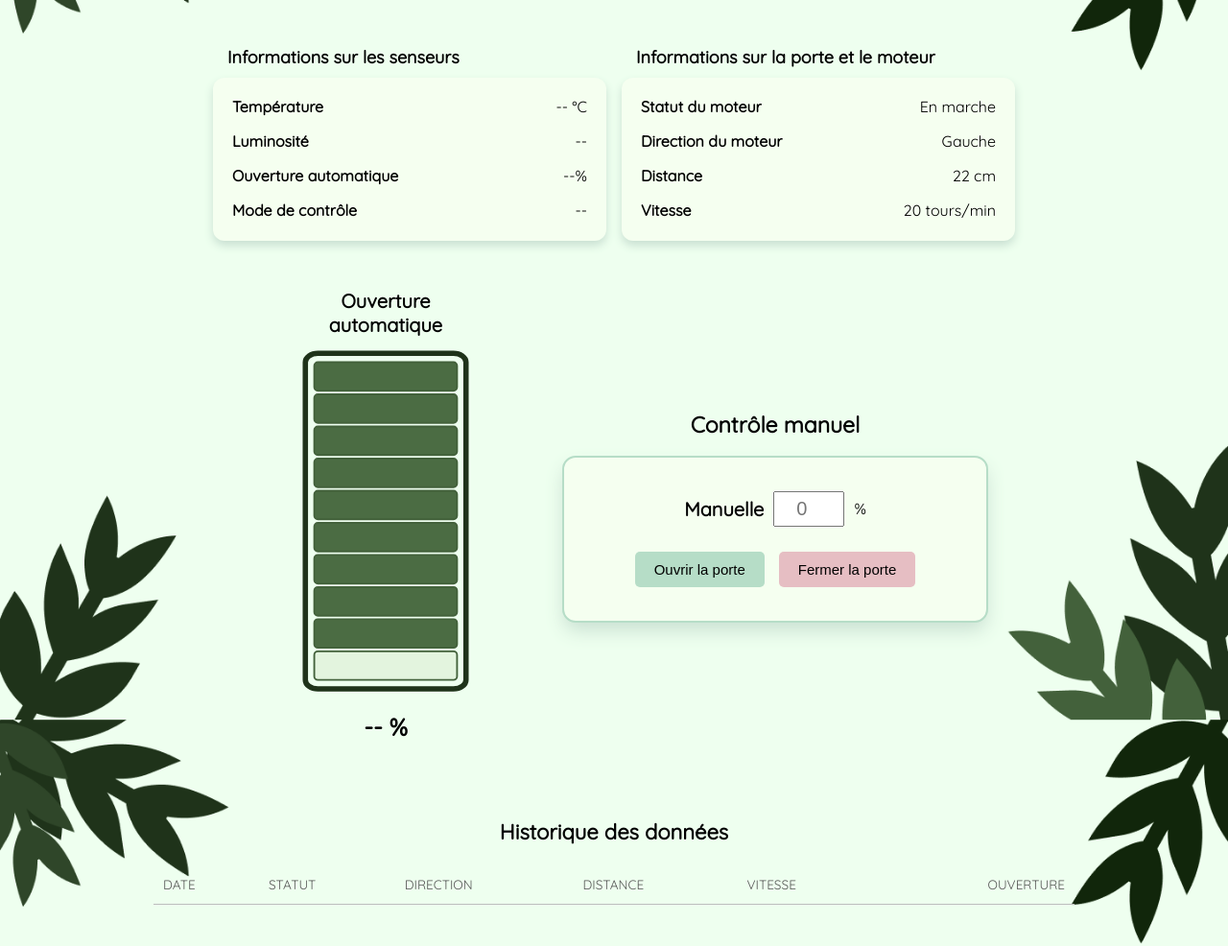
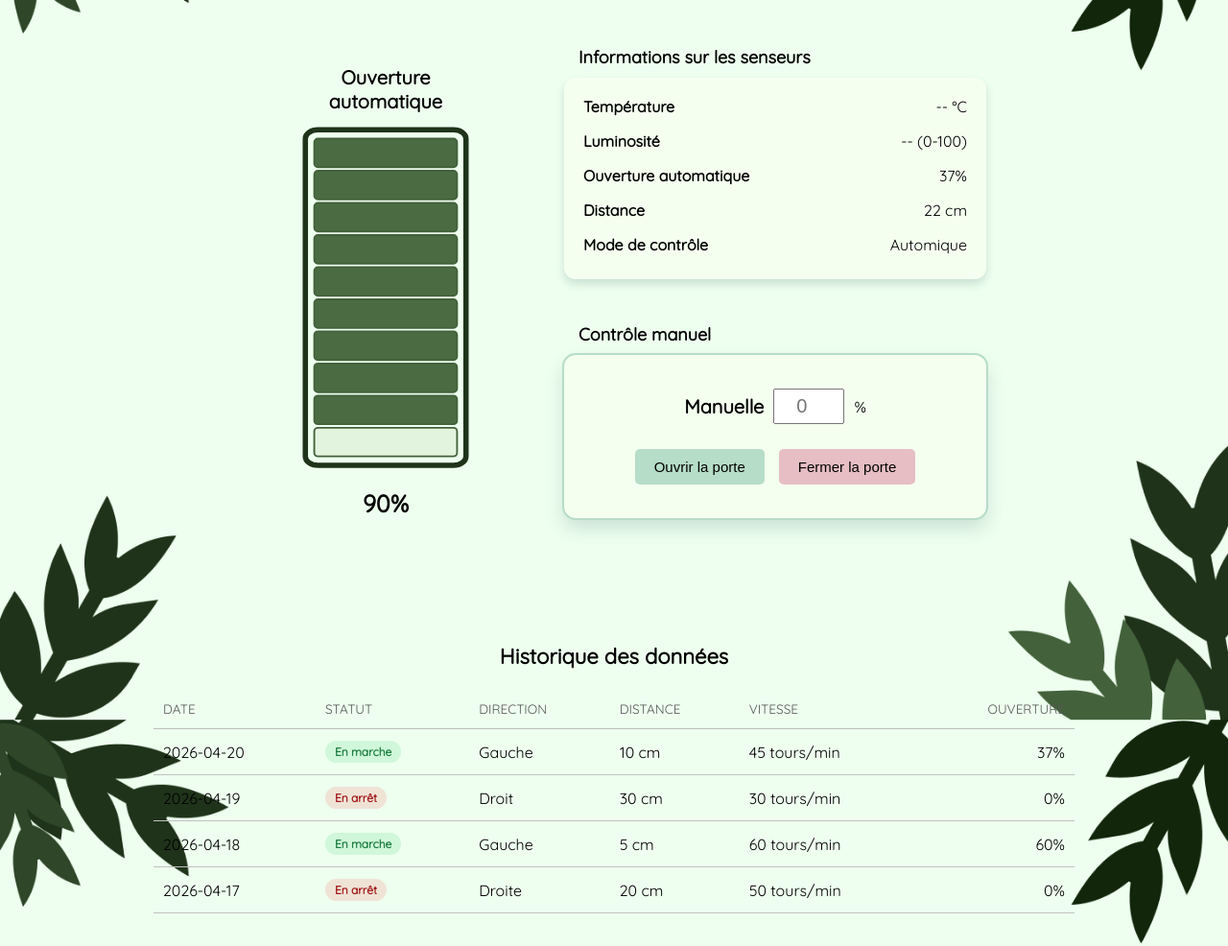
Before and after one commit to BaoDuong2359970/H26-6GP-TP1, a website: page WebApplication/public/simulation.html in a window 1280 px wide. Shown: the part 160-1146 px from the top of the page at 96% size. Drawn offline with Linux system fonts and the light colour scheme; no server answers.

Commit message:
change format

```diff
--- a/WebApplication/public/simulation.html
+++ b/WebApplication/public/simulation.html
@@ -19,92 +19,6 @@
     </h1>
 
     <div class="container">
-        <div class="top-row">
-            <div class="left-section">
-                <h3>
-                    Informations sur les senseurs
-                </h3>
-
-                <div class="info-box">
-                    <div class="info-section">
-                        <h4>
-                            Température
-                        </h4>
-                        <p id="temperature">-- °C</p>
-                    </div>
-
-                    <div class="info-section">
-                        <h4>
-                            Luminosité
-                        </h4>
-                        <p id="luminosite">--</p>
-                    </div>
-
-                    <div class="info-section">
-                        <h4>
-                            Ouverture automatique
-                        </h4>
-                        <p id="ouverture">--%</p>
-                    </div>
-
-                    <div class="info-section">
-                        <h4>
-                            Mode de contrôle
-                        </h4>
-                        <p id="mode">--</p>
-                    </div>
-                </div>
-
-            </div>
-
-
-            <div class="right-section">
-                <h3>
-                    Informations sur la porte et le moteur
-                </h3>
-
-                <div class="info-box">
-                    <div class="info-section">
-                        <h4>
-                            Statut du moteur
-                        </h4>
-                        <p>
-                            En marche
-                        </p>
-                    </div>
-
-                    <div class="info-section">
-                        <h4>
-                            Direction du moteur
-                        </h4>
-                        <p>
-                            Gauche
-                        </p>
-                    </div>
-
-                    <div class="info-section">
-                        <h4>
-                            Distance
-                        </h4>
-                        <p>
-                            22 cm
-                        </p>
-                    </div>
-
-                    <div class="info-section">
-                        <h4>
-                            Vitesse
-                        </h4>
-                        <p>
-                            20 tours/min
-                        </p>
-                    </div>
-                </div>
-
-            </div>
-        </div>
-
-
         <div class="bottom-row">
             <div class="door-visual">
                 <h3>Ouverture <br>
@@ -127,13 +41,66 @@
                         <rect x="35" y="187" width="80" height="16" fill="#E3F4DE" stroke="#43613B" stroke-width="1" rx="2" ry="2" class="bar bar-10"/>
                     </svg>
                 </div>
-                <div class="opening-percentage" id="opening-percentage">
-                    -- %
+                <div class="opening-percentage">90%</div>
+            </div>
+
+            <div class="right-side">
+                <div class="top-row">
+                    <div class="left-section">
+                        <h3>
+                            Informations sur les senseurs
+                        </h3>
+
+                        <div class="info-box">
+                            <div class="info-section">
+                                <h4>
+                                    Température
+                                </h4>
+                                <p id="temperature-value">
+                                    -- °C
+                                </p>
+                            </div>
+
+                            <div class="info-section">
+                                <h4>
+                                    Luminosité
+                                </h4>
+                                <p id="luminosite-value">
+                                    -- (0-100)
+                                </p>
+                            </div>
+
+                            <div class="info-section">
+                                <h4>
+                                    Ouverture automatique
+                                </h4>
+                                <p>
+                                    37%
+                                </p>
+                            </div>
+
+                            <div class="info-section">
+                                <h4>
+                                    Distance
+                                </h4>
+                                <p>
+                                    22 cm
+                                </p>
+                            </div>
+
+                            <div class="info-section">
+                                <h4>
+                                    Mode de contrôle
+                                </h4>
+                                <p>
+                                    Automique
+                                </p>
+                            </div>
                         </div>
                     </div>
 
-            <div class="manual-control">
-                <h4>Contrôle manuel</h4>
+                    <div class="right-section">
+                        <h3>Contrôle manuel</h3>
 
                         <div class="manual-info">
                             <div class="manual-header">
@@ -145,6 +112,8 @@
                             <div class="manual-buttons">
                                 <button id="open-door" class="btn-open">Ouvrir la porte</button>
                                 <button id="close-door" class="btn-close">Fermer la porte</button>
+                            </div>
+                        </div>
                     </div>
                 </div>
             </div>
@@ -178,7 +147,96 @@
                         </th>
                     </tr>
                 </thead>
-                <tbody id="historique-body"></tbody>
+                <tbody class="table-body">
+                    <tr class="table-row">
+                        <td class="td">
+                            2026-04-20
+                        </td>
+                        <td class="td">
+                            <span class="badge badge-open">
+                                En marche
+                            </span>
+                        </td>
+                        <td class="td">
+                            Gauche
+                        </td>
+                        <td class="td">
+                            10 cm
+                        </td>
+                        <td class="td">
+                            45 tours/min
+                        </td>
+                        <td class="td-ouverture">
+                            37%
+                        </td>
+                    </tr>
+                    <tr class="table-row">
+                        <td class="td">
+                            2026-04-19
+                        </td>
+                        <td class="td">
+                            <span class="badge badge-closed">
+                                En arrêt
+                            </span>
+                        </td>
+                        <td class="td">
+                            Droit
+                        </td>
+                        <td class="td">
+                            30 cm
+                        </td>
+                        <td class="td">
+                            30 tours/min
+                        </td>
+                        <td class="td-ouverture">
+                            0%
+                        </td>
+                    </tr>
+                    <tr class="table-row">
+                        <td class="td">
+                            2026-04-18
+                        </td>
+                        <td class="td">
+                            <span class="badge badge-open">
+                                En marche
+                            </span>
+                        </td>
+                        <td class="td">
+                            Gauche
+                        </td>
+                        <td class="td">
+                            5 cm
+                        </td>
+                        <td class="td">
+                            60 tours/min
+                        </td>
+                        <td class="td-ouverture">
+                            60%
+                        </td>
+                    </tr>
+                    <tr class="table-row">
+                        <td class="td">
+                            2026-04-17
+                        </td>
+                        <td class="td">
+                            <span class="badge badge-closed">
+                                En arrêt
+                            </span>
+                        </td>
+                        <td class="td">
+                            Droite
+                        </td>
+                        <td class="td">
+                            20 cm
+                        </td>
+                        <td class="td">
+                            50 tours/min
+                        </td>
+                        <td class="td-ouverture">
+                            0%
+                        </td>
+                    </tr>
+                </tbody>
             </table>
         </div>
     </div>
@@ -207,6 +265,8 @@
             </p>
         </div>
     </div>
+</html>
+
 
 <script>
 function scrollToSection(id) {
@@ -214,36 +274,4 @@
         behavior: 'smooth'
     });
 }
-
-        fetch("/api/data")
-        .then(res => res.json())
-        .then(data => {
-            if (!data.length) return;
-
-            const latest = data[0];
-
-            // TOP INFO
-            document.getElementById("temperature").textContent = (latest.Body.temperature ?? "--") + " °C";
-            document.getElementById("luminosite").textContent = latest.Body.luminosite ?? "--";
-            document.getElementById("ouverture").textContent = Math.round(latest.Body.ouverture_auto ?? 0) + "%";
-            document.getElementById("mode").textContent = latest.Body.mode ?? "--";
-            // TABLE
-            const table = document.getElementById("historique-body");
-
-            data.slice(0, 10).forEach(item => {
-            const row = `
-                <tr>
-                    <td>${new Date(item.Body.date * 1000).toLocaleString()}</td>
-                    <td>${item.Body.status}</td>
-                    <td>${item.Body.mode}</td>
-                    <td>${item.Body.distance ?? "--"} cm</td>
-                    <td>${Math.round(item.Body.ouverture_auto ?? 0)}%</td>
-                </tr>
-            `;
-            table.innerHTML += row;
-            });
-        });
 </script>
-
-</body>
-</html>
--- a/WebApplication/public/styles/simstyles.css
+++ b/WebApplication/public/styles/simstyles.css
@@ -103,8 +103,8 @@ h4 {
 }
 
 .info-box {
-    height: 130px;
-    width: 370px;
+    height: 170px;
+    width: 400px;
     background: #f5fff0;
     border-radius: 12px;
     padding: 20px;
@@ -367,3 +367,8 @@ h4 {
     margin-bottom: 5px;
     color: #ffffff;
 }
+
+.top-row {
+    display: flex;
+    flex-direction: column;
+}
```
Also changed, not shown: WebApplication/server.js (+0 -15 lines), 1 other file. Lines whose indentation alone changed are shown as unchanged.
